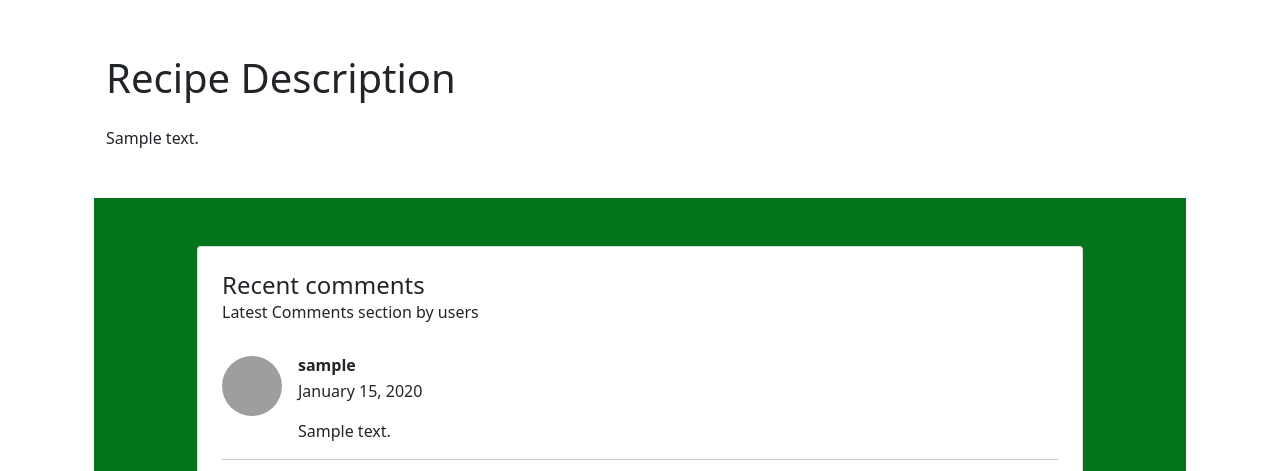
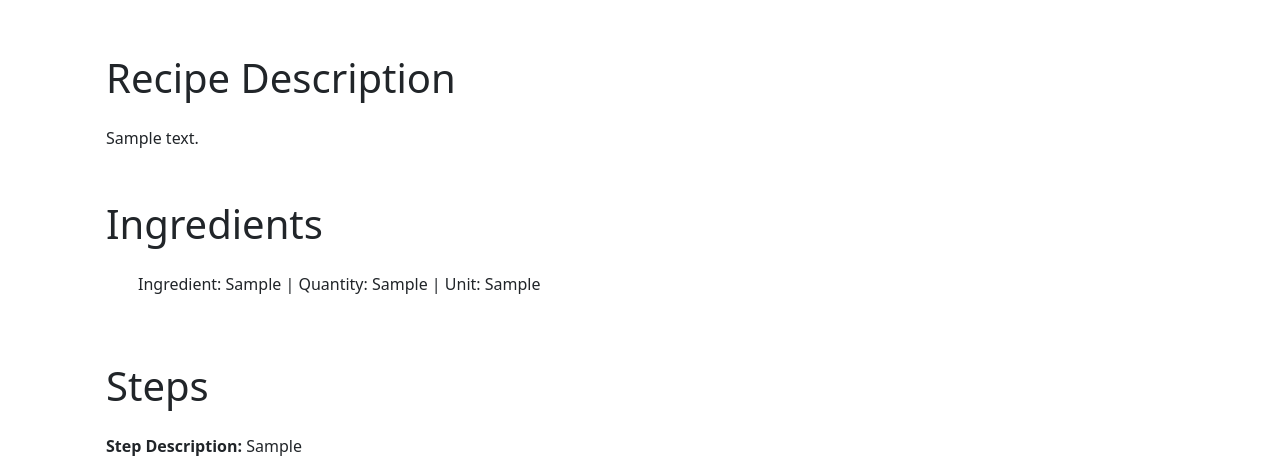
Before and after one commit to Arma-17/PPM-webapp-recipes, a Django app: template recipes/templates/recipes/recipe_detail.html in a window 1280 px wide. Shown: the part 675-1146 px from the top of the page. Run offline with Django 3.2, Linux system fonts and the light colour scheme; the template is opened without the code that fills it: most values are stand-ins (such as "Sample title", 1, 10 or a date in 2020); grey boxes marked "Sample" are stand-in pictures; some libraries are stand-ins or nearby versions; grey boxes are pictures that could not be loaded.

Commit message:
Recipe detail fixed, need some restyling Co-authored-by: Tom <Tommaso-Bev@users.noreply.github.com>

```diff
--- a/recipes/templates/recipes/base.html
+++ b/recipes/templates/recipes/base.html
@@ -15,6 +15,8 @@
     <link rel="stylesheet" href="{% static 'css/styles.css' %}" type="text/css">
     <link rel="stylesheet" href="https://cdnjs.cloudflare.com/ajax/libs/cropperjs/1.5.13/cropper.min.css">
     <script src="https://cdnjs.cloudflare.com/ajax/libs/cropperjs/1.5.13/cropper.min.js"></script>
+
+    <!-- Link degli stili font qua sotto -->
 <body>
     <nav class="navbar navbar-expand-lg navbar-dark bg-dark">
         <div class="container">
--- a/recipes/templates/recipes/index.html
+++ b/recipes/templates/recipes/index.html
@@ -15,14 +15,14 @@
   <div class="container col-lg-12">
     <div class="">
         <div class="p-3 mb-3 rounded" style="
-        background-image: url('/media/images/Barretta.jpeg');
+        background-image: url('/media/images/doodle4-1.jpg');
         background-repeat: no-repeat;
         background-position: center;
         background-size: cover;
         width: 100%;
         display: block;
         border: 2px solid #000;">
-        <h3 style="color: rgb(255, 255, 255); font-size: 3em; -webkit-text-stroke: 3px rgb(4, 43, 16); font-weight:bold;">New Entries</h3>
+        <h3 style="color: #e45959; font-size: 3em; -webkit-text-stroke: 1px #ffffff; font-weight:bold; font-family: 'serif';">New Entries</h3>
         </div>
       </div>
 
--- a/recipes/templates/recipes/recipe_detail.html
+++ b/recipes/templates/recipes/recipe_detail.html
@@ -97,6 +97,57 @@
         </div>
       </div>
     </div>
+
+
+    <!-- Recipe Details -->
+    <div class="container" style="margin-top: 50px;">
+      <div class="row">
+        <div class="col-12">
+          <h1 class="mb-4">Ingredients</h1>
+          <ul class="ingredient-list">
+            {% for ingredient in ingredients %}
+                <p>Ingredient: {{ ingredient.0 }} | Quantity: {{ ingredient.1 }} | Unit: {{ ingredient.2 }}</p>
+            {% endfor %}
+          </ul>
+        </div>
+      </div>
+    </div>
+
+    <div class="container" style="margin-top: 50px;">
+      <div class="row">
+        <div class="col-12">
+          <h1 class="mb-4">Steps</h1>
+          <div class="steps-list">
+            {% for step in steps %}
+                <div>
+                    <p><strong>Step Description:</strong> {{ step.0 }}</p>
+                    <p><strong>Image:</strong> <img src="{{ step.1 }}" alt="Step Image" /></p>
+                </div>
+            {% endfor %}
+
+          </div>
+        </div>
+      </div>
+    </div>
+
+    <div class="container" style="margin-top: 50px;">
+      <div class="row">
+        <div class="col-12">
+          <h1 class="mb-4">Servings</h1>
+          <p>{{ object.servings }}</p>
+        </div>
+      </div>
+    </div>
+
+    <div class="container" style="margin-top: 50px;">
+      <div class="row">
+        <div class="col-12">
+          <h1 class="mb-4">Categories</h1>
+          <p>{{ object.categories }}</p>
+        </div>
+      </div>
+    </div>
+
 
 
 
```
Also changed, not shown: recipes/views.py (+31 -12 lines), media/images/doodle4-1.jpg (added).
